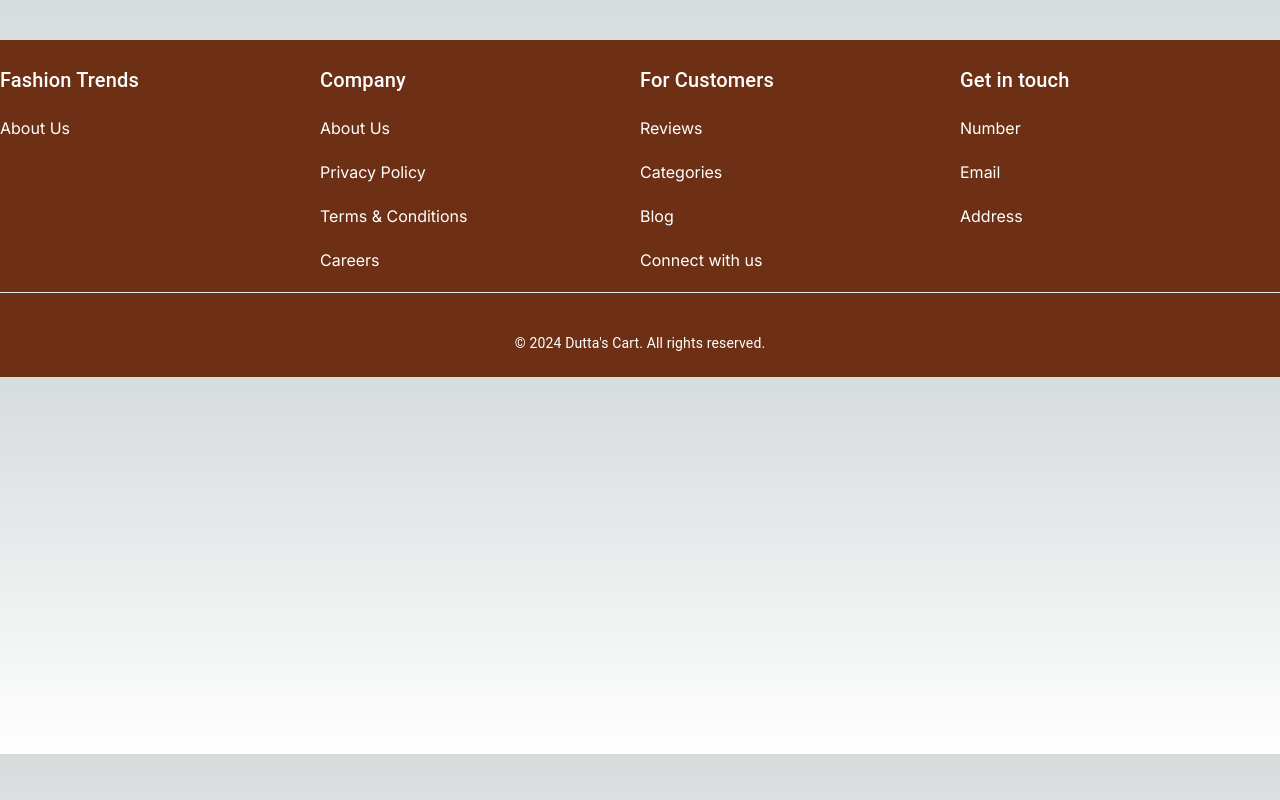
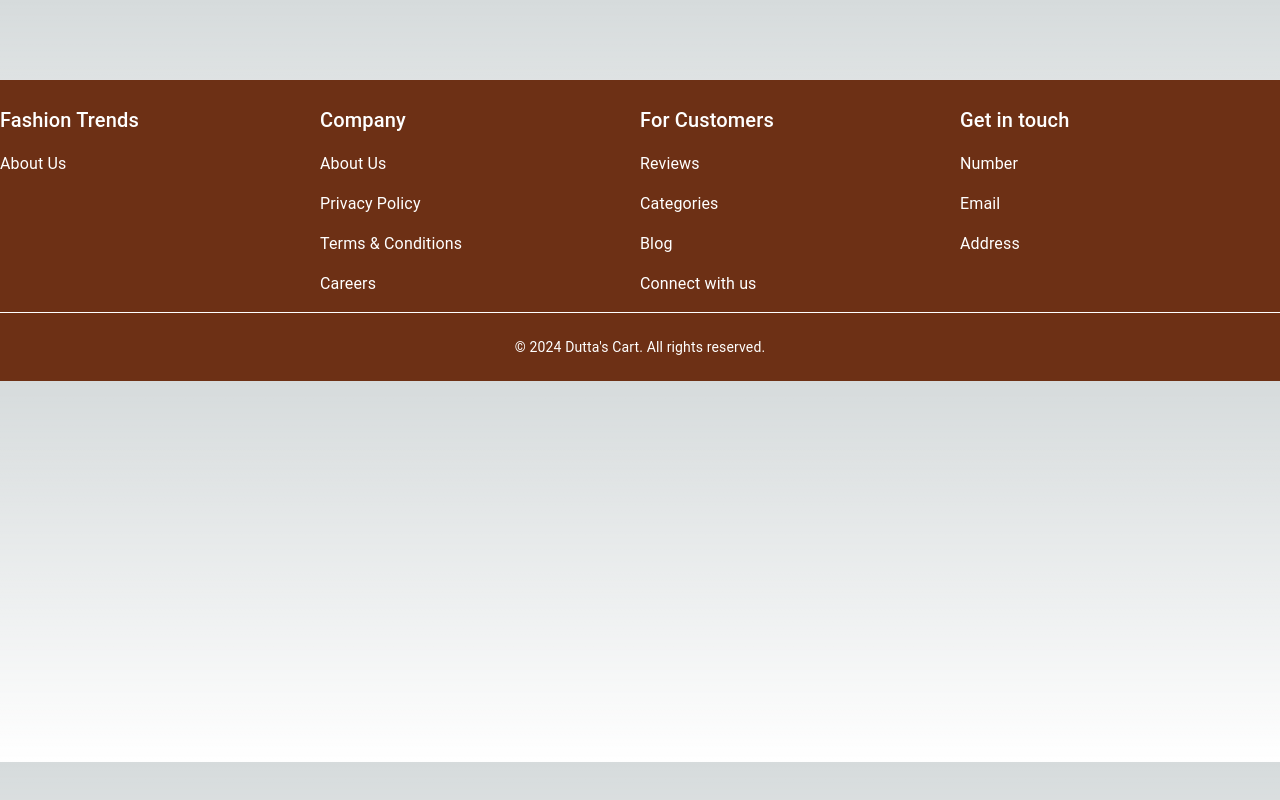
Before and after one commit to poulami1111/fashion_trends, a Next.js app: page /Footer in a window 1280 px wide. Built offline with nearby package versions, Linux system fonts and the light colour scheme.

Commit message:
fix :homepage

```diff
--- a/src/app/Footer/page.tsx
+++ b/src/app/Footer/page.tsx
@@ -7,59 +7,34 @@
         <div>
             <Grid
                 container
-                sx={{ bgcolor: '#6D3015', color: "white", py: 3 }}
-                className="bg-[#ffc234] text-white mt-10 text-left"
+                sx={{ bgcolor: '#6D3015', color: "white", py: 3, mt: 10, textAlign: "left" }}
             >
                 <Grid item xs={12} sm={6} md={3}>
-                    <Typography className="pb-5" variant="h6">Fashion Trends</Typography>
-                    <div>
-                        <button className="pb-5">About Us</button>
-                    </div>
+                    <Typography sx={{ pb: 2 }} variant="h6">Fashion Trends</Typography>
+                    <Typography sx={{ pb: 2 }} variant="body1">About Us</Typography>
                 </Grid>
                 <Grid item xs={12} sm={6} md={3}>
-                    <Typography className="pb-5" variant="h6">Company</Typography>
-                    <div>
-                        <button className="pb-5">About Us</button>
-                    </div>
-                    <div>
-                        <button className="pb-5">Privacy Policy</button>
-                    </div>
-                    <div>
-                        <button className="pb-5">Terms & Conditions</button>
-                    </div>
-                    <div>
-                        <button className="pb-5">Careers</button>
-                    </div>
+                    <Typography sx={{ pb: 2 }} variant="h6">Company</Typography>
+                    <Typography sx={{ pb: 2 }} variant="body1">About Us</Typography>
+                    <Typography sx={{ pb: 2 }} variant="body1">Privacy Policy</Typography>
+                    <Typography sx={{ pb: 2 }} variant="body1">Terms & Conditions</Typography>
+                    <Typography sx={{ pb: 2 }} variant="body1">Careers</Typography>
                 </Grid>
                 <Grid item xs={12} sm={6} md={3}>
-                    <Typography className="pb-5" variant="h6">For Customers</Typography>
-                    <div>
-                        <button className="pb-5">Reviews</button>
-                    </div>
-                    <div>
-                        <button className="pb-5">Categories</button>
-                    </div>
-                    <div>
-                        <button className="pb-5">Blog</button>
-                    </div>
-                    <div>
-                        <button className="pb-5">Connect with us</button>
-                    </div>
+                    <Typography sx={{ pb: 2 }} variant="h6">For Customers</Typography>
+                    <Typography sx={{ pb: 2 }} variant="body1">Reviews</Typography>
+                    <Typography sx={{ pb: 2 }} variant="body1">Categories</Typography>
+                    <Typography sx={{ pb: 2 }} variant="body1">Blog</Typography>
+                    <Typography sx={{ pb: 2 }} variant="body1">Connect with us</Typography>
                 </Grid>
                 <Grid item xs={12} sm={6} md={3}>
-                    <Typography className="pb-5" variant="h6">Get in touch</Typography>
-                    <div>
-                        <button className="pb-5">Number</button>
-                    </div>
-                    <div>
-                        <button className="pb-5">Email</button>
-                    </div>
-                    <div>
-                        <button className="pb-5">Address</button>
-                    </div>
+                    <Typography sx={{ pb: 2 }} variant="h6">Get in touch</Typography>
+                    <Typography sx={{ pb: 2 }} variant="body1">Number</Typography>
+                    <Typography sx={{ pb: 2 }} variant="body1">Email</Typography>
+                    <Typography sx={{ pb: 2 }} variant="body1">Address</Typography>
                 </Grid>
-                <Grid className="pt-10 border-t" item xs={12}>
-                    <Typography variant="body2" component="p" align="center">
+                <Grid item xs={12} sx={{ pt: 3, borderTop: "1px solid white" }}>
+                    <Typography variant="body2" align="center">
                         &copy; 2024 Dutta's Cart. All rights reserved.
                     </Typography>
                 </Grid>
--- a/src/components/Carouselpage.tsx
+++ b/src/components/Carouselpage.tsx
@@ -1,4 +1,5 @@
 import React from 'react';
+import Image from 'next/image';
 
 const CarouselPage = () => {
   const links = [
@@ -69,7 +70,13 @@
       {links.map((link, index) => (
         <a key={index} href={link.href} className="block text-center flex-shrink-0">
           <div className="p-2 bg-white shadow-md rounded-lg">
-            <img src={link.imgSrc} alt={link.alt} className="mx-auto mb-2 w-24 h-24 object-cover rounded-full"/>
+            <Image
+              src={link.imgSrc}
+              alt={link.alt}
+              width={96}
+              height={96}
+              className="mx-auto mb-2 w-24 h-24 object-cover rounded-full"
+            />
             <div className="font-semibold">{link.label}</div>
           </div>
         </a>
--- a/src/components/Categorycaraousel.tsx
+++ b/src/components/Categorycaraousel.tsx
@@ -1,13 +1,10 @@
-'use client'; // This directive makes sure the component is a Client Component
-
-import React from 'react';
-import { useRouter } from 'next/navigation'; // Import from next/navigation
+import Image from 'next/image';
+import { useRouter } from 'next/router';
 
 interface CarouselItem {
+  path: string;
   imageUrl: string;
-  category: string;
   title: string;
-  path: string;
   offer: string;
 }
 
@@ -26,9 +23,14 @@
     <div className="flex flex-wrap justify-center gap-6 py-8">
       {items.map((item, index) => (
         <div key={index} onClick={() => handleItemClick(item.path)} className="cursor-pointer">
-          {/* Replace with HomeSectionCard or any other card component */}
           <div className="bg-transparent border border-yellow-50 p-4 w-[22rem] h-[30rem] items-center justify-center rounded shadow-lg shadow-black hover:shadow-2xl hover:shadow-yellow-500">
-            <img src={item.imageUrl} alt={item.title} className="w-auto h-[24rem] object-cover rounded" />
+            <Image
+              src={item.imageUrl}
+              alt={item.title}
+              width={352} // 22rem = 352px
+              height={384} // 24rem = 384px
+              className="w-auto h-[24rem] object-cover rounded"
+            />
             <h3 className="mt-4 text-xl text-white hover:text-yellow-500 text-center font-semibold">{item.title}</h3>
             <p className="text-gray-50 hover:text-yellow-500 text-center">{item.offer}</p>
           </div>
--- a/src/components/Homecards.tsx
+++ b/src/components/Homecards.tsx
@@ -1,4 +1,5 @@
 import React from 'react';
+import Image from 'next/image';
 
 interface Product {
   imageUrl: string;
@@ -13,19 +14,22 @@
 
 const HomeSectionCard: React.FC<HomeSectionCardProps> = ({ product }) => {
   return (
-    <div className="cursor-pointer flex flex-col items-center gap-4 bg-transparent rounded-lg overflow-hidden w-[19rem] mx-12 border border-gray-300 transition-transform transform hover:scale-105 hover:shadow-2xl hover:shadow-amber-400 duration-300 ease-in-out">
-      <div className="h-[13rem] w-[14rem] mt-3">
-        <img
-          className="object-cover object-top w-full h-full border-gray-300 transition-transform transform group-hover:scale-110 duration-300 ease-in-out"
+    <div className="cursor-pointer flex flex-col items-center gap-4 bg-transparent rounded-lg overflow-hidden w-[19rem] border border-gray-300 transition-transform transform hover:scale-105 hover:shadow-2xl hover:shadow-amber-400 duration-300 ease-in-out">
+      <div className="h-[13rem] w-[14rem] mt-3 relative">
+        <Image
+          className="object-cover object-top transition-transform transform hover:scale-110 duration-300 ease-in-out"
           src={product.imageUrl}
           alt={product.title}
+          layout="fill" // This allows the image to fill the container
+          objectFit="cover" // Ensures the image covers the container
+          quality={100} // Adjust quality for better optimization (between 1 and 100)
         />
       </div>
-      <div className="p-4">
+      <div className="p-4 text-center">
         <h3 className="text-2xl font-medium text-slate-100 transition-colors duration-300 ease-in-out hover:text-yellow-400">
           {product.category}
         </h3>
-        <p className="mt-2 text-sm text-center text-slate-200 transition-colors duration-300 ease-in-out hover:text-yellow-300">
+        <p className="mt-2 text-sm text-slate-200 transition-colors duration-300 ease-in-out hover:text-yellow-300">
           {product.offer}
         </p>
       </div>
```
